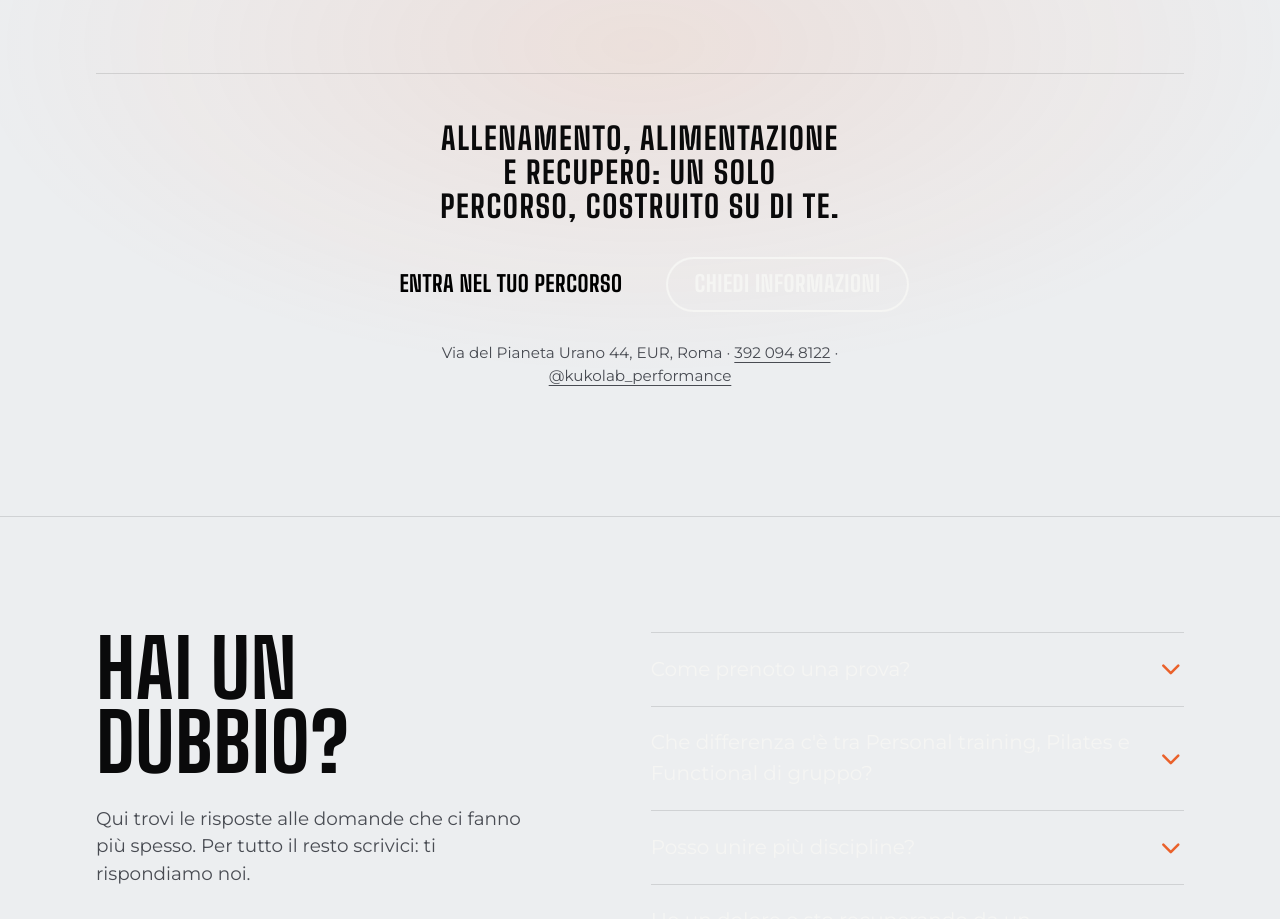
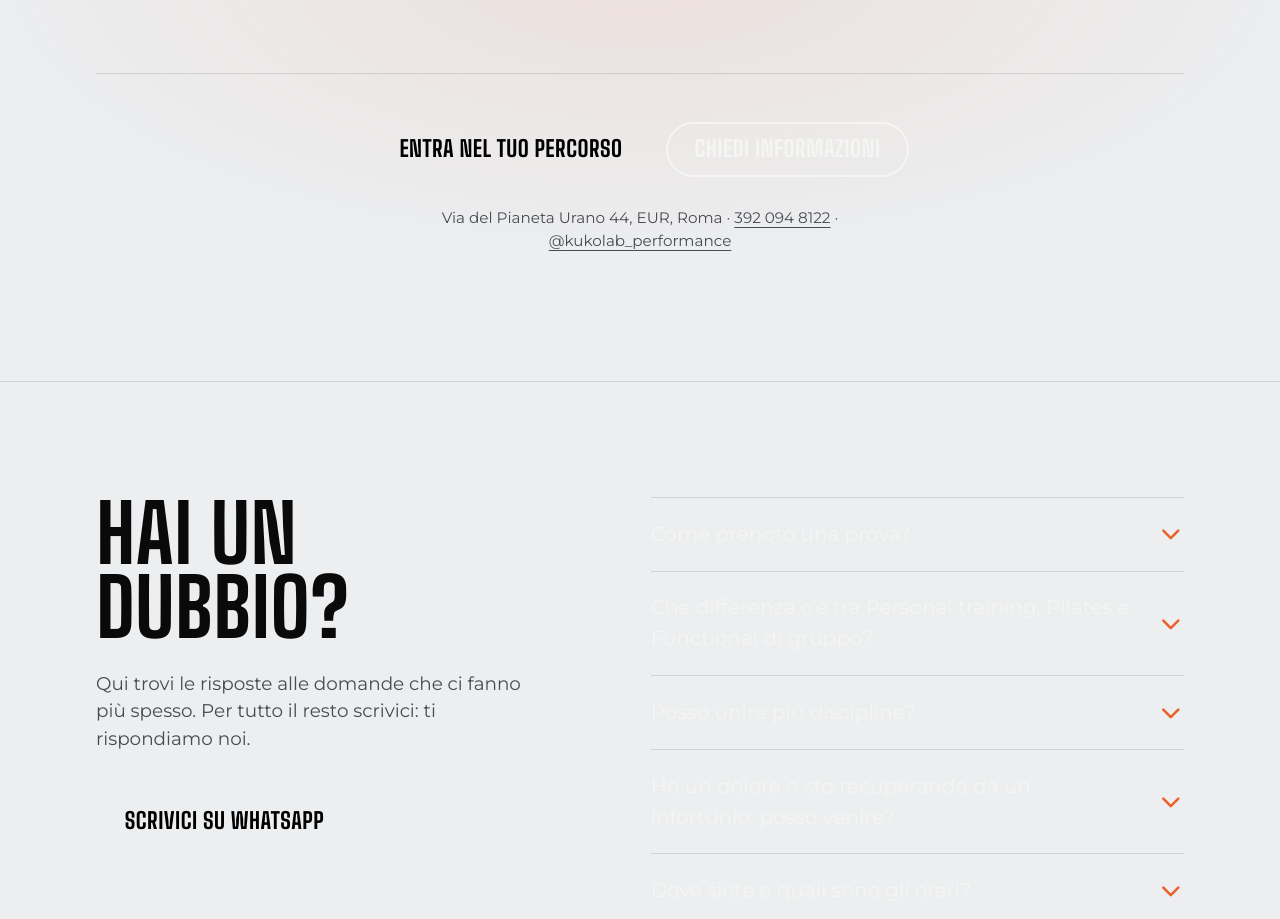
Before and after one commit to pietrangelidavide/kukolab, a React app: page / in a window 1280 px wide. Shown: the part 3647-4566 px from the top of the page. Built offline with nearby package versions, Linux system fonts and the light colour scheme.

Commit message:
Home: tolta la frase «Allenamento, alimentazione e recupero…»
Co-Authored-By: Claude Fable 5.2 <noreply@anthropic.com>
Claude-Session: https://claude.ai/code/session_01Dkgg7PSUWnhATau7aG1SC2

```diff
--- a/public/home.css
+++ b/public/home.css
@@ -198,6 +198,7 @@ h2 { font: 700 clamp(2.8rem, 6.4vw, 5.6rem)/.92 var(--display); letter-spacing:
 .team h2 em { color: var(--orange); white-space: nowrap; }
 .team .lead { max-width: 44rem; margin-inline: auto; }
 .team-close { margin-top: clamp(3rem, 6vw, 4.5rem); padding-top: clamp(2rem, 4vw, 3rem); border-top: 1px solid var(--line); text-align: center; scroll-margin-top: 5rem; }
+.team-close .cta { margin-top: 0; }
 .team-say { max-width: 34rem; margin-inline: auto; font: 700 clamp(1.5rem, 2.4vw, 2.1rem)/1.1 var(--display); letter-spacing: .05em; text-transform: uppercase; text-wrap: balance; }
 /* tre tappe unite da una linea: ogni figura sta sopra la sua tappa, i testi stanno sotto, mai sulla linea */
 .pros { --gap: clamp(1.5rem, 4vw, 4rem); --u: min(.029rem, .06vw); display: grid; grid-template-columns: repeat(3, minmax(0, 1fr)); gap: var(--gap); margin-top: clamp(2.6rem, 6vw, 4.5rem); }
--- a/public/index.html
+++ b/public/index.html
@@ -156,7 +156,6 @@
       </ol>
       <div class="pros-dots" aria-hidden="true"><i class="on"></i><i></i><i></i></div>
       <div class="team-close" id="contatti">
-        <p class="team-say">Allenamento, alimentazione e recupero: un solo percorso, costruito su di te.</p>
         <div class="cta">
           <a class="btn" data-wa="prova" href="https://wa.me/393920948122?text=Ciao%20KUKO%20LAB%2C%20vorrei%20prenotare%20una%20prova." target="_blank" rel="noopener">Entra nel tuo percorso</a>
           <a class="btn ghost" data-wa="info" href="https://wa.me/393920948122?text=Ciao%20KUKO%20LAB%2C%20vorrei%20avere%20informazioni." target="_blank" rel="noopener">Chiedi informazioni</a>
```
